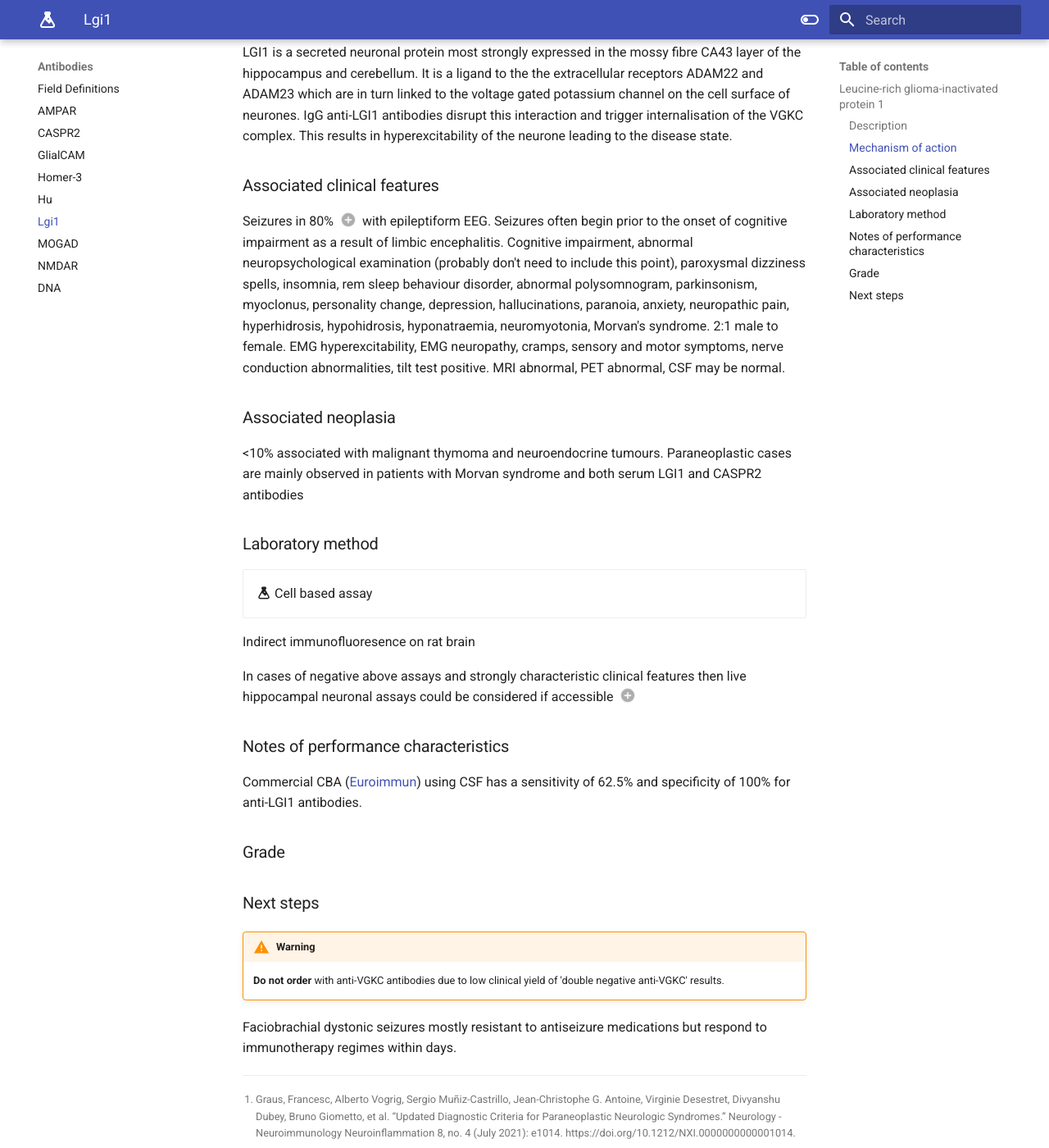
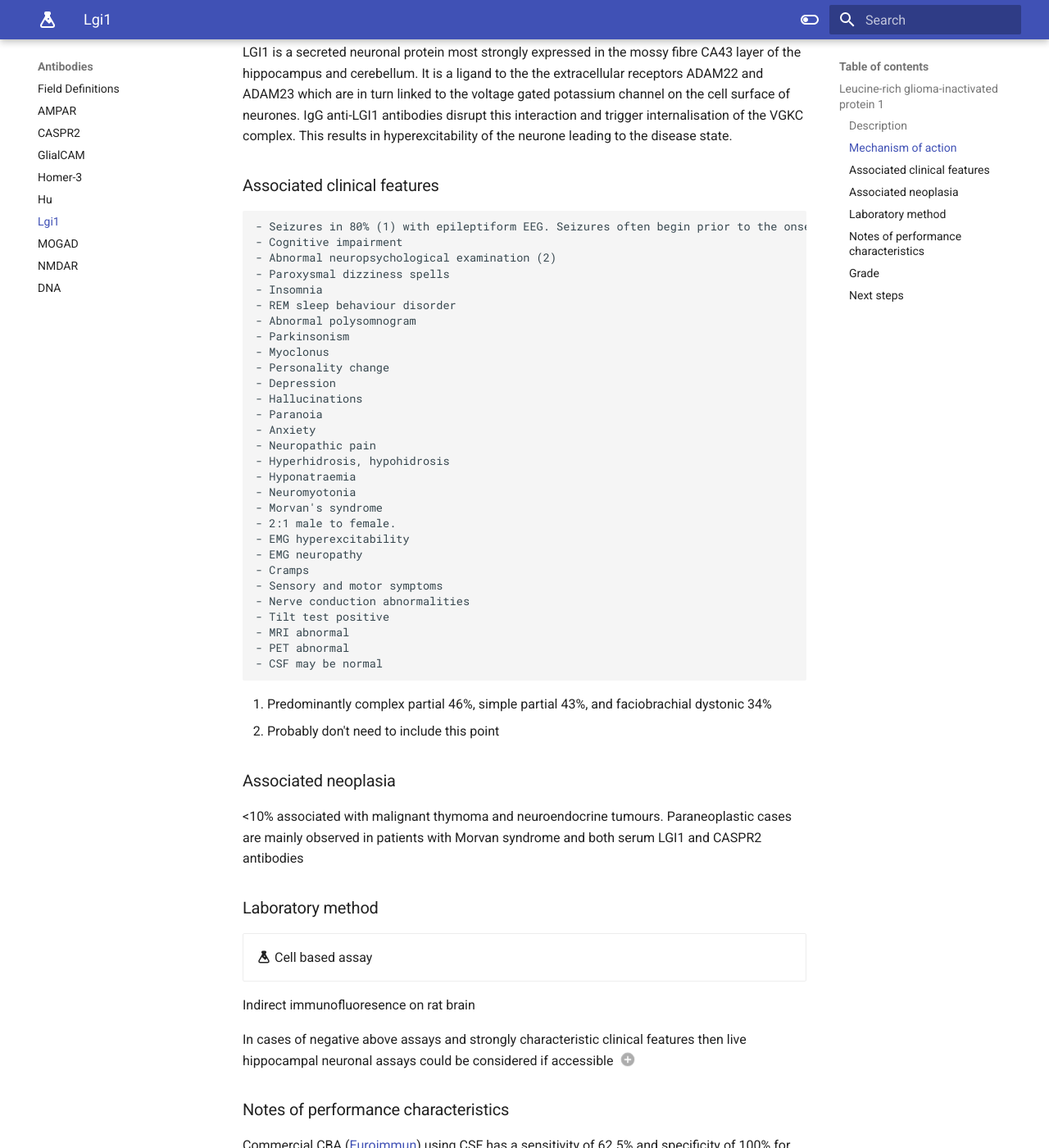
Before and after one commit to monchee/liamsproject, an MkDocs documentation site: the page built from docs/antibodies/lgi1.md, in a window 1280 px wide and 1400 px high, scrolled down 542 px. Shown: the whole window at 82% size. Built offline with MkDocs 1.6.1 and Material for MkDocs 9.7.7, drawn with Linux system fonts in a browser that asks for light colours; plug-ins that fetch from the network failed and are left out.

Commit message:
Update lgi1.md

````diff
--- a/docs/antibodies/lgi1.md
+++ b/docs/antibodies/lgi1.md
@@ -20,11 +20,40 @@ Anti-LGI1 antibodies may coexist with anti-CASPR2 antibodies.
 LGI1 is a secreted neuronal protein most strongly expressed in the mossy fibre CA43 layer of the hippocampus and cerebellum. It is a ligand to the the extracellular receptors ADAM22 and ADAM23 which are in turn linked to the voltage gated potassium channel on the cell surface of neurones. IgG anti-LGI1 antibodies disrupt this interaction and trigger internalisation of the VGKC complex. This results in hyperexcitability of the neurone leading to the disease state.
 
 ### Associated clinical features
-Seizures in 80% (1) with epileptiform EEG. Seizures often begin prior to the onset of cognitive impairment as a result of limbic encephalitis.
-Cognitive impairment, abnormal neuropsychological examination (probably don't need to include this point), paroxysmal dizziness spells, insomnia, rem sleep behaviour disorder, abnormal polysomnogram, parkinsonism, myoclonus, personality change, depression, hallucinations, paranoia, anxiety, neuropathic pain, hyperhidrosis, hypohidrosis, hyponatraemia, neuromyotonia, Morvan's syndrome. 2:1 male to female. EMG hyperexcitability, EMG neuropathy, cramps, sensory and motor symptoms, nerve conduction abnormalities, tilt test positive. MRI abnormal, PET abnormal, CSF may be normal.
-{ .annotate }
+```
+- Seizures in 80% (1) with epileptiform EEG. Seizures often begin prior to the onset of cognitive impairment as a result of limbic encephalitis.
+- Cognitive impairment
+- Abnormal neuropsychological examination (2)
+- Paroxysmal dizziness spells
+- Insomnia
+- REM sleep behaviour disorder
+- Abnormal polysomnogram
+- Parkinsonism
+- Myoclonus
+- Personality change
+- Depression
+- Hallucinations
+- Paranoia
+- Anxiety
+- Neuropathic pain
+- Hyperhidrosis, hypohidrosis
+- Hyponatraemia
+- Neuromyotonia
+- Morvan's syndrome
+- 2:1 male to female.
+- EMG hyperexcitability
+- EMG neuropathy
+- Cramps
+- Sensory and motor symptoms
+- Nerve conduction abnormalities
+- Tilt test positive
+- MRI abnormal
+- PET abnormal
+- CSF may be normal
+```
 
-1. (predominantly complex partial 46%, simple partial 43%, and faciobrachial dystonic 34%)
+1. Predominantly complex partial 46%, simple partial 43%, and faciobrachial dystonic 34%
+2. Probably don't need to include this point
 
 ### Associated neoplasia
 <10% associated with malignant thymoma and neuroendocrine tumours. Paraneoplastic cases are mainly observed in patients with Morvan syndrome and both serum LGI1 and CASPR2 antibodies
````
